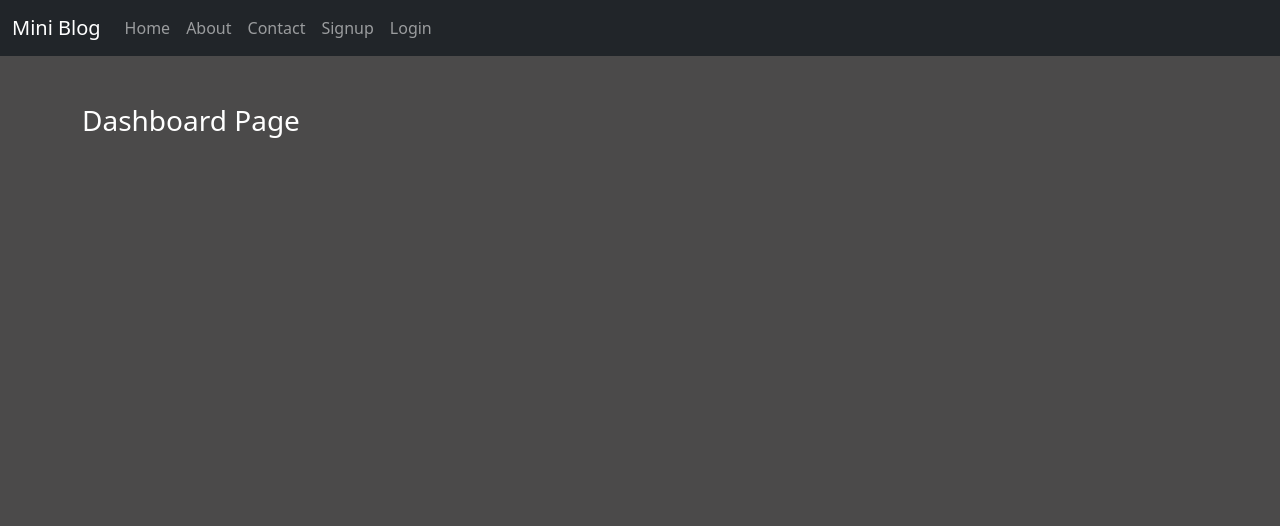
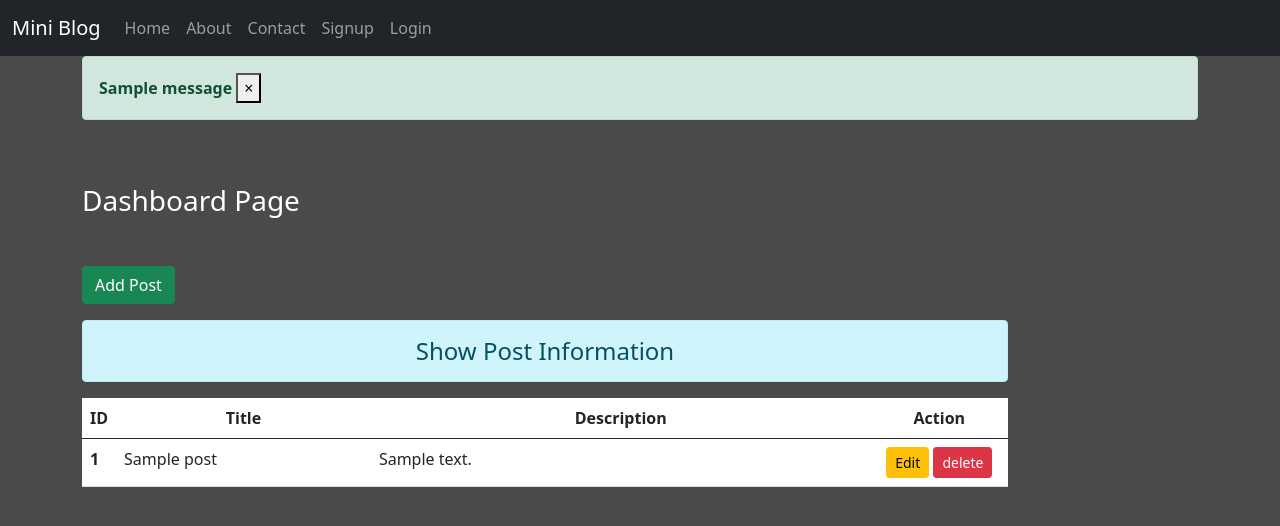
Before and after one commit to sidharthps/MiniBlog-Project, a Django app: template templates/dashboard.html in a window 1280 px wide. Shown: the top 526 px of the page. Run offline with Django 3.2, Linux system fonts and the light colour scheme; the template is opened without the code that fills it: most values are stand-ins (such as "Sample title", 1, 10 or a date in 2020); one stand-in notice (Sample message) is shown; some libraries are stand-ins or nearby versions.

Commit message:
Dashboard added

```diff
--- a/templates/dashboard.html
+++ b/templates/dashboard.html
@@ -1,9 +1,52 @@
 {% extends 'base.html' %}
 {% load static %}
+
+{%block msg%}
+   {%if messages%}
+   {%for message in messages%}
+   <div {%if message.tags%} class="alert alert-{{message.tags}} alert-dismissible fade show"{%endif%}>
+   <strong>{{message}}</strong>
+   <button type="button" class="close" data-dismiss="alert" aria-label="Close">
+    <span aria-hidden="true">&times;</span>
+    </button>
+    </div>
+    {%endfor%}
+    {% endif %}
+{%endblock msg%}
+
 {%block content%}
 <div class="col-sm-10">
-    <h3 class="text-white my-5">Dashboard Page</h3>
-
-</div>
-
-{%endblock%}
+ <h3 class="text-white my-5">Dashboard Page</h3>
+ <a href="#" class="btn btn-success">Add Post</a>
+ <h4 class="text-center alert alert-info mt-3">Show Post Information</h4>
+ {%if posts%}
+ <table class="table table-hover bg-white">
+ <thead>
+    <tr class="text-center">
+     <th scope="col" style="width:2%">ID</th>
+     <th scope="col" style="width:28%">Title</th>
+     <th scope="col" style="width:55%">Description</th>
+     <th scope="col" style="width:15%">Action</th>
+     </tr>
+     <tbody>
+       {%for post in posts%}
+       <tr>
+        <th scope="row">{{post.id}}</th>
+        <td>{{post.title}}</td>
+        <td>{{post.desc}}</td>
+        <td class="text-center">
+         <a href="#" class="btn btn-warning btn-sm">Edit</a>
+          <form action="" method="post" class="d-inline">
+            {%csrf_token%}
+            <input type="submit" class="btn btn-danger btn-sm" value="delete">
+             </form>
+             </td>
+             </tr>
+             {%endfor%}
+             </tbody>
+             </table>
+          {%else%}
+            <h4 class="text-center alert alert-warning">No Records</h4>
+          {%endif%}
+          </div>
+ {%endblock content%}
```
Also changed, not shown: blog/views.py (+6 -1 lines), db.sqlite3.
